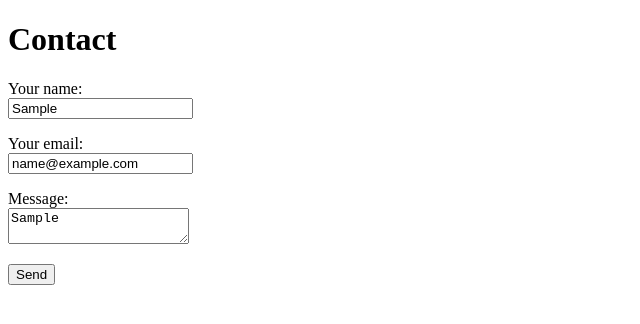
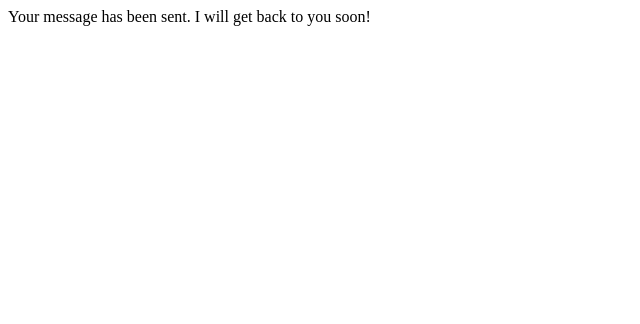
Before and after one commit to parkersarsfield/sarah-portfolio, a Gatsby site: page /contact in a window 1280 px wide. Both pictures are taken after typing "Sample", "name@example.com", "Sample" into the empty fields and a click on the button "Send". Shown: the whole page, without its empty margins (0-640 px from the left). Built offline with nearby package versions, Linux system fonts and the light colour scheme; Gatsby itself is replaced by a stand-in of ours; a web font is replaced by a local one.

Commit message:
Form fixer.

```diff
--- a/src/pages/contact.js
+++ b/src/pages/contact.js
@@ -11,11 +11,21 @@ function encode(data) {
 export default class Contact extends React.Component {
     constructor(props) {
         super(props);
-        this.state = {};
+        this.state = {
+            isSubmitted: false,
+            isError: false,
+            data: {},
+        };
     }
 
     handleChange = (e) => {
-        this.setState({ [e.target.name]: e.target.value });
+        let _state = this.state
+        this.setState({
+            data: {
+                [e.target.name]: e.target.value
+            }
+        })
+        //this.setState({ [e.target.name]: e.target.value });
     }
 
     handleSubmit = e => {
@@ -24,13 +34,32 @@ export default class Contact extends React.Component {
             headers: { "Content-Type": "application/x-www-form-urlencoded" },
             body: encode({ "form-name": "contact", ...this.state })
         })
-            .then(() => alert("Success!"))
-            .catch(error => alert(error));
-
+            .then(() => {
+                this.setState({ isSubmitted: true })
+            })
+            .catch(() => {
+                this.setState({ isError: true })
+            });
         e.preventDefault();
     };
 
-    render() {
+    renderSubmit() {
+        return (
+            <div className="message">
+                Your message has been sent. I will get back to you soon!
+        </div>
+        )
+    }
+
+    renderError() {
+        return (
+            <div className="message">
+                Something went wrong. Please try again!
+        </div>
+        )
+    }
+
+    renderForm() {
         return (
             <div>
                 <h1>Contact</h1>
@@ -72,4 +101,16 @@ export default class Contact extends React.Component {
             </div>
         );
     }
+
+    render() {
+        return (
+            <div className="contact-page">
+                {this.state.isError ? this.renderError() :
+                    this.state.isSubmitted ? this.renderSubmit()
+                        : this.renderForm()
+                }
+            </div>
+        )
+
+    }
 }
```
